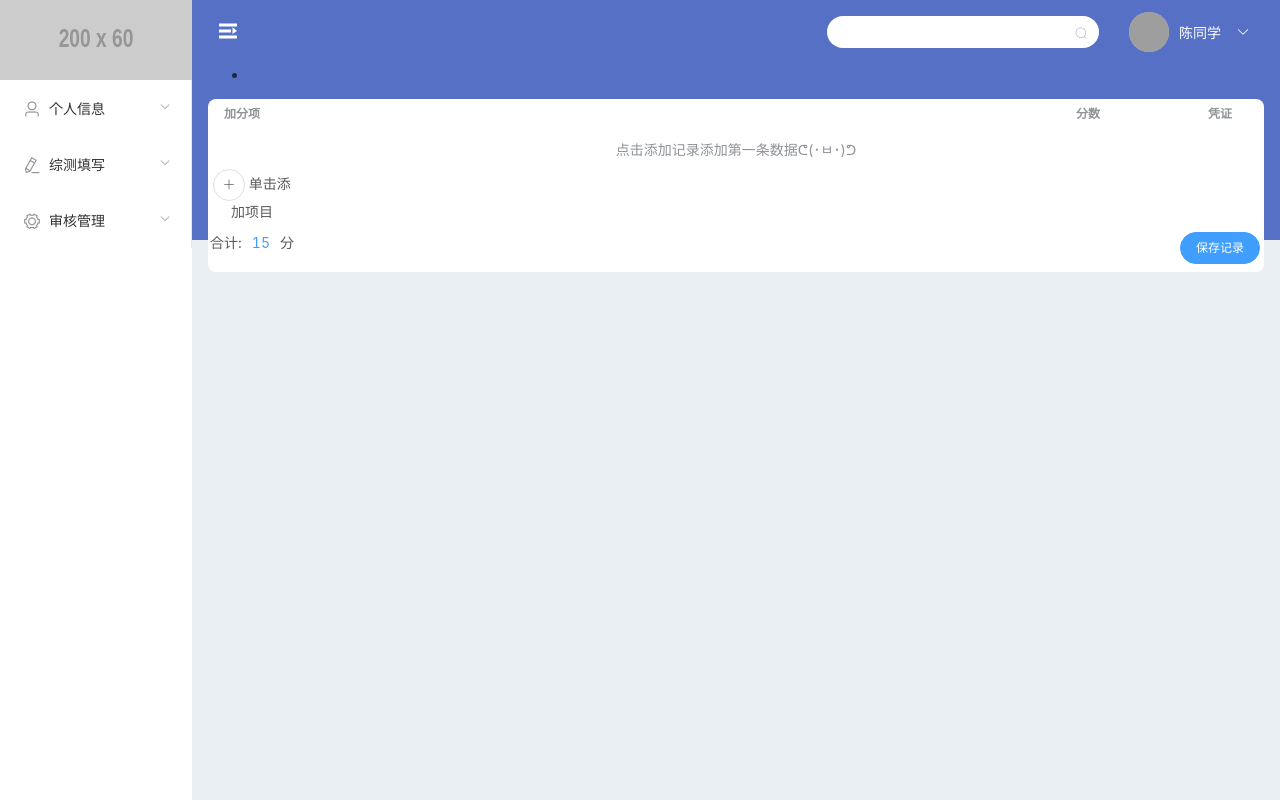
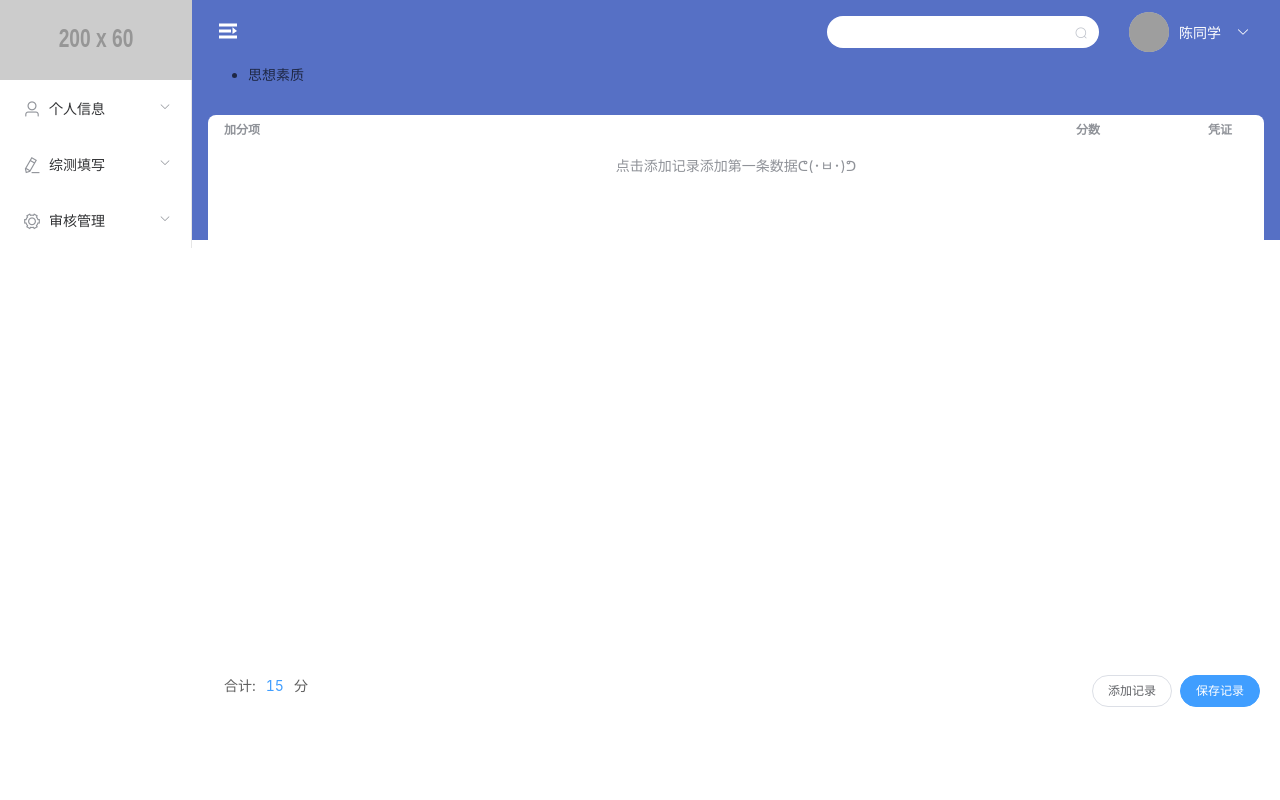
Before and after one commit to ChannnXY/resume_master, a Vue app: page / in a window 1280 px wide. Built offline with nearby package versions, Linux system fonts and the light colour scheme; grey boxes are pictures that could not be loaded.

Commit message:
feature(thCivilized)切片上传

```diff
--- a/package.json
+++ b/package.json
@@ -8,6 +8,7 @@
     "lint": "vue-cli-service lint"
   },
   "dependencies": {
+    "axios": "^0.19.2",
     "babel-plugin-component": "^1.1.1",
     "core-js": "^3.4.4",
     "element-ui": "^2.13.0",
--- a/public/index.html
+++ b/public/index.html
@@ -11,6 +11,7 @@
         margin: 0;
         font-family: "微软雅黑";
         height: 100vh;
+        background-color: #EAEFF3;
       }
     </style>
   </head>
--- /dev/null
+++ b/src/assets/utils/ajax.js
@@ -0,0 +1,52 @@
+function $post(opt){
+    let options = Object.assign({
+        url:"",
+        method:'POST',
+        data:null,
+        header:{}
+    },opt);
+    return new Promise((resolve,reject)=>{
+        let xhr = new XMLHttpRequest();
+        xhr.open(options.method,options.url);
+        Object.keys(options.header).map( item =>{
+            xhr.setRequestHeader(item,options.header.item)
+        })
+        xhr.onreadystatechange = ()=>{
+            if(xhr.readyState===4){
+                if(/^(2|3)\d{2}$/.test(xhr.status)){
+                    resolve(JSON.parse(xhr.responseText))
+                }else{
+                    reject(xhr)
+                }
+            }
+        }
+        xhr.send(options.data);
+    })
+}
+
+function $get(opt){
+    let options = Object.assign({
+        url:"",
+        method:'GET',
+        header:{}
+    },opt);
+    return new Promise( (resolve,reject)=>{
+        let xhr = new XMLHttpRequest();
+        xhr.open(options.method,options.url);
+        xhr.onreadystatechange = ()=>{
+            if(xhr.readyState===4){
+                if(/^(2|3)\d{2}$/.test(xhr.status)){
+                    resolve(JSON.parse(xhr.responseText))
+                }else{
+                    reject(xhr)
+                }
+            }
+        }
+        xhr.send();
+    })
+}
+
+export{
+    $post,
+    $get
+}
--- a/src/components/index.vue
+++ b/src/components/index.vue
@@ -1,7 +1,7 @@
 <template>
     <el-container>
         <div class="drawer">
-            <el-col class="drawer--wrapper"
+            <div class="drawer--wrapper"
                     :class="drawerClassName">
 
                 <img src="http://via.placeholder.com/200x60" class="drawer--image"/>
@@ -38,7 +38,7 @@
                     <el-menu-item index="3-4">管理班级成员</el-menu-item>
                 </el-submenu>
                 </el-menu>
-            </el-col>
+            </div>
         </div>
 
         <div class="container">
@@ -72,14 +72,16 @@
 
                 <el-row class="tab">
                     <ul>
-                        <li></li>
+                        <li>思想素质</li>
                     </ul>
-                    <thCivilized></thCivilized>
+                </el-row>
+
+                <el-row class="component">
+                  <thCivilized style="height:75vh"></thCivilized>
                 </el-row>
 
             </el-col>
         </div>
-
     </el-container>
 </template>
 
@@ -138,6 +140,7 @@ export default {
         .drawer--wrapper{
             height: 100vh;
             width: 15vw;
+            background-color: white;
             position: fixed;
             top:0%;
         }
@@ -171,8 +174,6 @@ export default {
         .container--wrapper{
             position: relative;
             left: 15vw;
-            height: 100vh;
-            background-color: $background
         }
 
         .container--wrapper__full{
@@ -182,7 +183,6 @@ export default {
         }
 
         .container--wrapper__part{
-
             width: 85vw;
             transition: all 1s;
         }
@@ -246,4 +246,8 @@ export default {
             border: 2px solid white;
         }
     }
+
+    .component{
+        margin: 2vh;
+    }
 </style>
--- a/src/components/thCivilized.vue
+++ b/src/components/thCivilized.vue
@@ -7,9 +7,9 @@
     </el-row>
     <el-row v-if="selectItems.length>0">
         <transition-group name="table" tag="div">
-            <el-row  v-for="(userItem,userIndex) in selectItems" :key="userItem" class="table-item">
+            <el-row  v-for="(userItem,userIndex) in selectItems" :key="userIndex" class="table-item">
                 <el-col :span="18">
-                    <i class="el-icon-remove-outline" style="color:rgb(250,140,140;margin-right:10px;" @click="removeSelectItem(userIndex)"></i>
+                    <i class="el-icon-remove-outline" style="color:rgb(250,140,140);margin-right:10px;" @click="removeSelectItem(userIndex)"></i>
                     <el-select v-model="userItem.itemId" filterable placeholder="请选择" @change="onSelectChange($event,userIndex)">
                         <el-option
                         v-for="(optItem,optIndex) in selectOption"
@@ -25,13 +25,21 @@
                 </el-col>
 
                 <el-col :span="2">
-                    <el-upload  action="http://192.168.137.1:3000/users/postImage"
+                    <!-- <el-upload  action=""
+                                :http-request="uploadFile(userIndex)"
                                 :on-success="(res,file,fileList)=>uploadSuccess(res,file,fileList,userIndex)"
                                 :limit="1"
                                 :show-file-list="false"
                                 v-show="!userItem.imageUrl">
                         <el-button size="small" round slot="trigger">上传凭证</el-button>
-                        </el-upload>
+                    </el-upload> -->
+                    <div v-show="!userItem.imageUrl">
+                        <input type="file"
+                            @change="uploadFile(userIndex)"
+                            ref="inputFile"
+                            class="input__hide"/>
+                        <el-button size="small" round slot="trigger">上传凭证</el-button>
+                    </div>
                     <!-- 图片预览按钮 -->
                     <el-popover placement="left"
                                 v-model="visible"
@@ -51,18 +59,17 @@
             </el-row>
         </transition-group>
     </el-row>
-    <el-row v-else>
+    <el-row v-else @click="addSelectItem">
       <el-col :span="24" class="tableData__null">点击添加记录添加第一条数据ᕦ(･ㅂ･)ᕤ</el-col>
     </el-row>
-    <el-row>
+    <el-row class="result--bar">
+      <el-col :span="20" class="result--number">合计:<span style="margin:10px;color:#409EFF">{{partGrade}}</span>分</el-col>
       <el-col :span="2">
-          <el-button size="small" @click="addSelectItem" icon="el-icon-plus" circle ></el-button>
-          单击添加项目
+          <el-button round size="small" @click="addSelectItem">
+              添加记录
+          </el-button>
       </el-col>
-    </el-row>
-    <el-row class="result-bar">
-      <el-col :span="2">合计:<span style="margin:10px;color:#409EFF">{{partGrade}}</span>分</el-col>
-      <el-col :span="2" :offset="20">
+      <el-col :span="2">
           <el-button type="primary" round size="small" @click="submitSelectItem">
               保存记录
           </el-button>
@@ -74,6 +81,7 @@
 
 <script>
 import { store } from "../store/thCililized";
+import { $post,$get } from "../assets/utils/ajax";
 export default {
     name:'thCivilized',
     store:store,
@@ -92,16 +100,10 @@ export default {
         partGrade(){
             let result = 15;
             this.$store.state.selectItems.forEach(item=>{
-                result += item.grade ? item.grade :0 ;
+                result += item.grade ? item.grade : 0 ;
             })
-            return result;
+            return result > 20 ? 20 : result;
         },
-        resultBarWidth(){
-            // 组件的宽度，给脱离文档流的底部标签栏赋值
-            // let width = this.$refs;
-            window.console.log(this.$refs)
-            return '1300px';
-        }
     },
     methods:{
         onSelectChange(itemId,index){
@@ -114,9 +116,101 @@ export default {
             this.$message({
                 message:'上传成功',
                 type:'success'});
-            let imageUrl = res.data.imageUrl
+            let imageUrl = res.data.src
             let payload = {index:index,imageUrl:imageUrl}
             this.$store.commit('uploadSuccess',payload)
+        },
+        uploadFile(index){
+            // 文件上传
+            let limitType = ['image/jpeg','image/png','image/gif','video/mp4'];
+            let limitSize = 1024*1024*1024; // 最大上传1G
+            let sliceSize = 5*1024*1024; // 5MB 以上切片上传
+            let file = this.$refs.inputFile[0].files[0];
+            // 控制文件格式
+            if(!limitType.includes(file.type)){
+                this.$message({
+                            message:'只能上传png，jpeg，gif和mp4',
+                            type:'warning'});
+                this.$refs.inputFile[0].value = "";
+                return;
+            }
+            // 控制文件大小，决定上传方式
+            if(file.size > limitSize){
+                this.$message({
+                            message:'文件最大上传1GB',
+                            type:'warning'});
+                this.$refs.inputFile[0].value = "";
+                return;
+            }else if(file.size < limitSize && file.size > sliceSize){
+                this.uploadFileSlice(file,index)
+            }else{
+                this.uploadFileDirectly(file,index)
+            }
+        },
+        // 切片上传
+        async uploadFileSlice(file,index){
+            window.console.log('切片上传',file,index)
+            let fileChunkList = this.createChunkFile(file,5);
+
+            fileChunkList = fileChunkList.map( item => {
+                const data = new FormData();
+                data.append('chunk',item.chunk);
+                data.append('filename',item.name);
+                return $post({
+                        url:"http://192.168.137.1:3000/users/postImageChunk",
+                        data:data
+                    }).then( res =>{
+                        window.console.log(res)
+                        if(res.code === 200) {
+                            return Promise.resolve(res)
+                        }else{
+                            return Promise.reject(res)
+                        }
+                    })
+            });
+            // 合并切片,5个返回的promise对象状态都是resolve的时候
+            await Promise.all(fileChunkList).then(() =>{
+                $get({
+                    url:"http://192.168.137.1:3000/users/merge?filename="+file.name,
+                    headers:{
+                        'content-type':'application/x-www-form-urlencoded'
+                    }
+                }).then( res =>{
+                    window.console.log(res)
+                })
+            })
+        },
+        // 生成文件切片
+        createChunkFile(file,chunkNum){
+            const fileChunkList = [];
+            let cur = 0, i = 0, chunkSize = file.size/chunkNum;
+            while(i < chunkNum){
+                fileChunkList.push({
+                    chunk:file.slice(cur,cur+chunkSize),
+                    name:this.modifyFileName(file.name,i++)});
+                cur += chunkSize;
+            }
+            return fileChunkList;
+        },
+        // 生成hash文件名
+        modifyFileName(filename,index){
+            let dotIndex = filename.lastIndexOf('.'),
+                name = filename.substring(0,dotIndex),
+                suffix = filename.substring(dotIndex);
+            return name+'-'+index+suffix;
+        },
+        // 直接上传
+        uploadFileDirectly(file,index){
+            window.console.log('直接上传',file.size)
+            let data = new FormData();
+            data.append('chunk',file);
+            data.append('filename',file.name)
+            $post({
+                url:'http://192.168.137.1:3000/users/postImageDirectory',
+                data:data
+            }).then( res =>{
+                this.uploadSuccess(res,null,null,index)
+            })
         },
         previewDelete(index){
             this.$store.commit('previewDelete',index)
@@ -202,6 +296,14 @@ $theme:#5670C5;
 .table-item {
     margin: 10px;
     transition: all 500ms;
+    .input__hide{
+        position: absolute;
+        top: 0;
+        right: 10px;
+        opacity: 0;
+        height: 30px;
+        width: 80px;
+    }
 }
 
 .table-enter, .table-leave-to {
@@ -209,10 +311,14 @@ $theme:#5670C5;
     transform: translateX(-30px);
 }
 
-.result-bar{
+.result--bar{
     position: absolute;
     bottom: 8px;
     width: 100%;
+    .result--number{
+        padding-left: 16px;
+        color: #5e5e5e;
+    }
 }
 
 .wrapper{
```
Also changed, not shown: 1 other file (tests, documents, lock files or other folders). Lines whose indentation alone changed are shown as unchanged.
